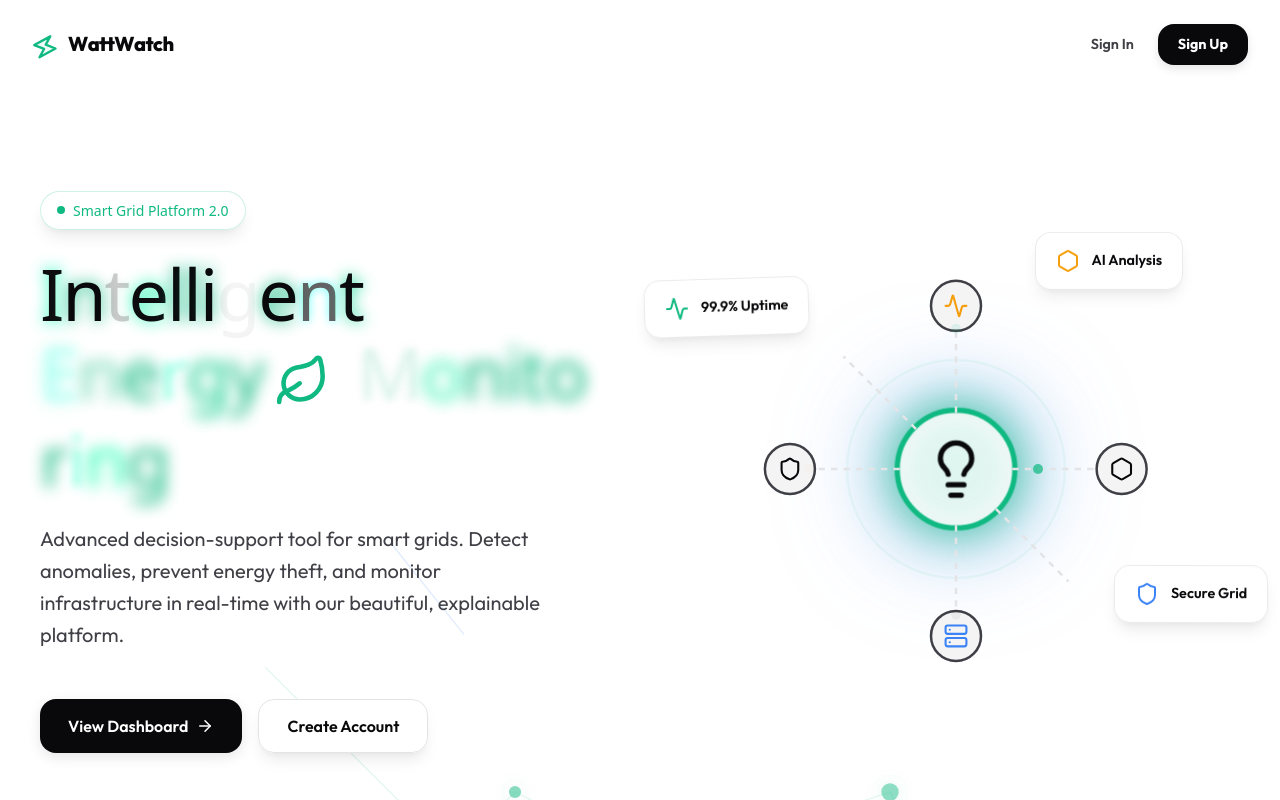
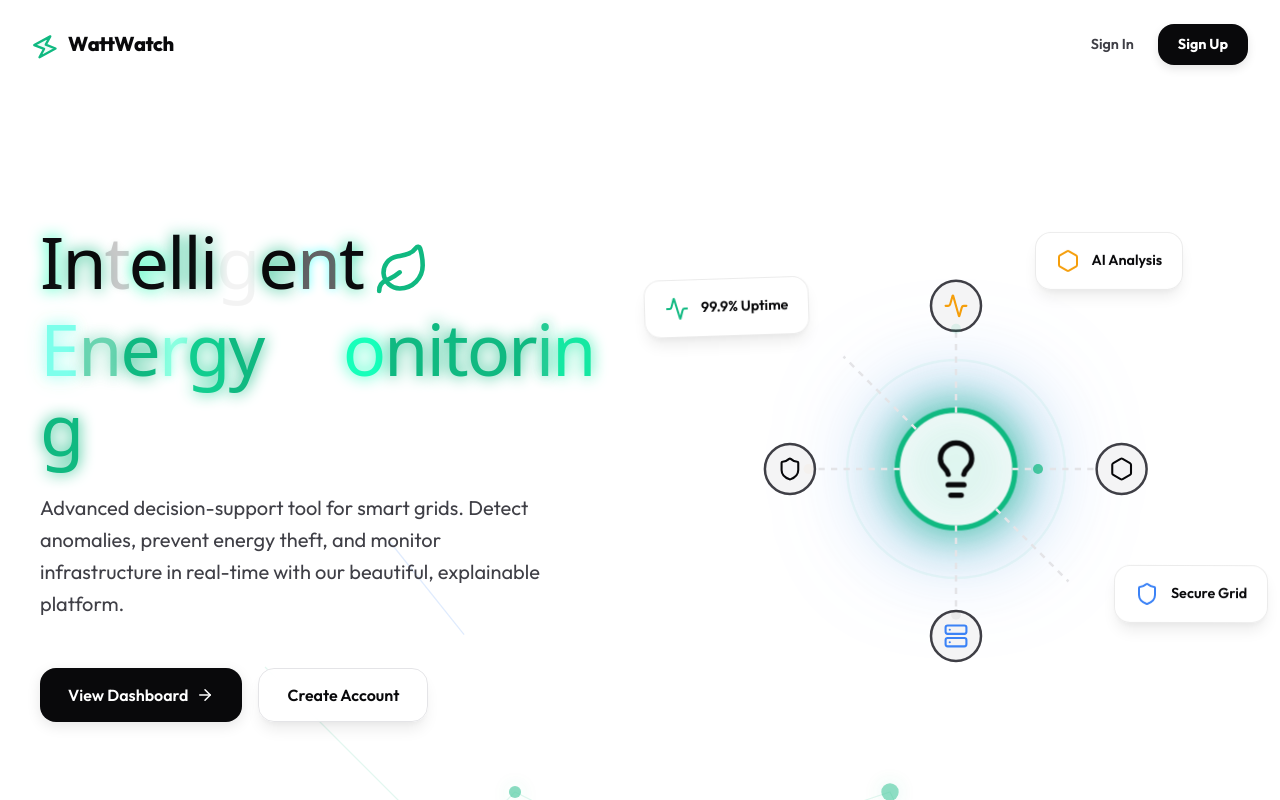
Before and after one commit to abhishekpatil8520-00/WattWatch, a React app in the folder frontend/: page / in a window 1280 px wide. Shown: the top 800 px of the page. Built offline with nearby package versions, Linux system fonts and the light colour scheme; the HTML template or start-up script is replaced by a standard one; a web font is replaced by a local one.

Commit message:
fix: move leaf icon next to Intelligent and remove badge pill

```diff
--- a/frontend/src/pages/Landing.jsx
+++ b/frontend/src/pages/Landing.jsx
@@ -123,11 +123,6 @@ const Landing = () => {
           animate={{ opacity: 1, x: 0 }}
           transition={{ duration: 0.8, ease: "easeOut" }}
         >
-          <div className="badge-pill glass">
-            <span className="dot pulse"></span>
-            Smart Grid Platform 2.0
-          </div>
-
           <motion.h1
             className="hero-title"
             initial="hidden"
@@ -139,19 +134,6 @@ const Landing = () => {
                 <motion.span
                   key={`p1-${index}`}
                   custom={index}
-                  style={{display: 'inline-block'}}
-                  variants={letterVariants}
-                >
-                  {char}
-                </motion.span>
-              ))}
-            </motion.span>
-            <br />
-            <motion.span variants={wordVariants} className="text-gradient" style={{display: 'inline-block'}}>
-              {"Energy".split("").map((char, index) => (
-                <motion.span
-                  key={`p2-${index}`}
-                  custom={index + 10}
                   style={{display: 'inline-block'}}
                   variants={letterVariants}
                 >
@@ -173,11 +155,13 @@ const Landing = () => {
                   <Leaf className="text-emerald-500" size={54} color="#10B981" />
                 </motion.div>
               </motion.span>
-
-              {" Monitoring".split("").map((char, index) => (
+            </motion.span>
+            <br />
+            <motion.span variants={wordVariants} className="text-emerald" style={{display: 'inline-block'}}>
+              {"Energy Monitoring".split("").map((char, index) => (
                 <motion.span
-                  key={`p3-${index}`}
-                  custom={index + 20}
+                  key={`p2-${index}`}
+                  custom={index + 10}
                   style={{display: 'inline-block'}}
                   variants={letterVariants}
                 >
```
